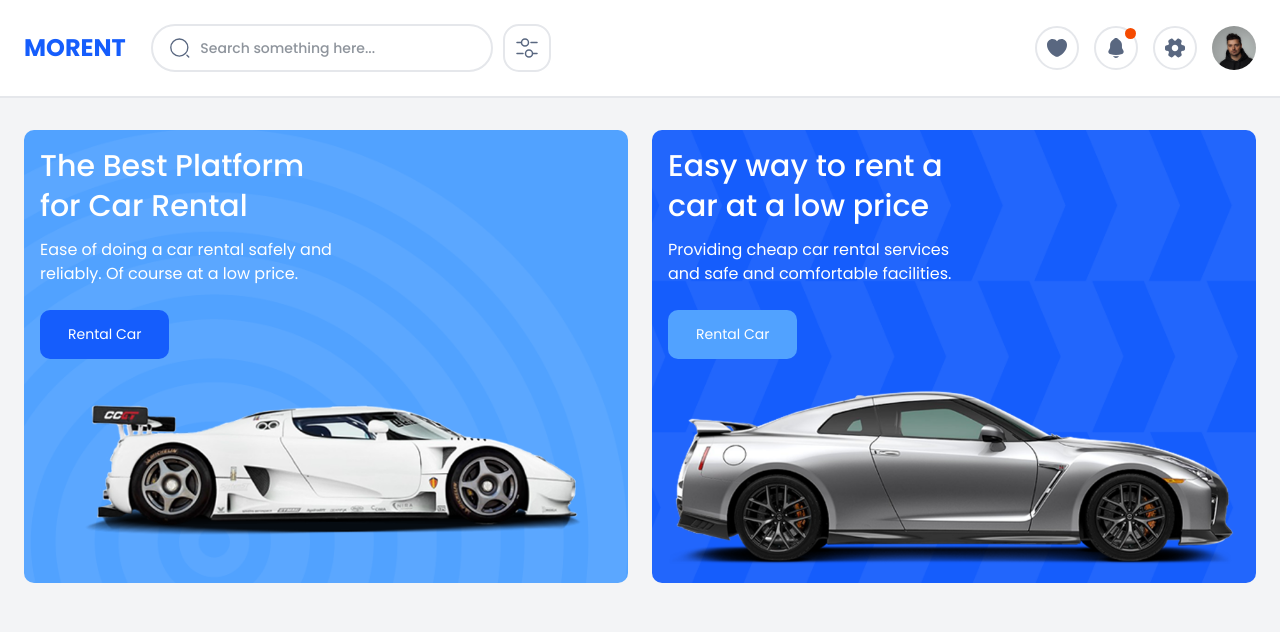
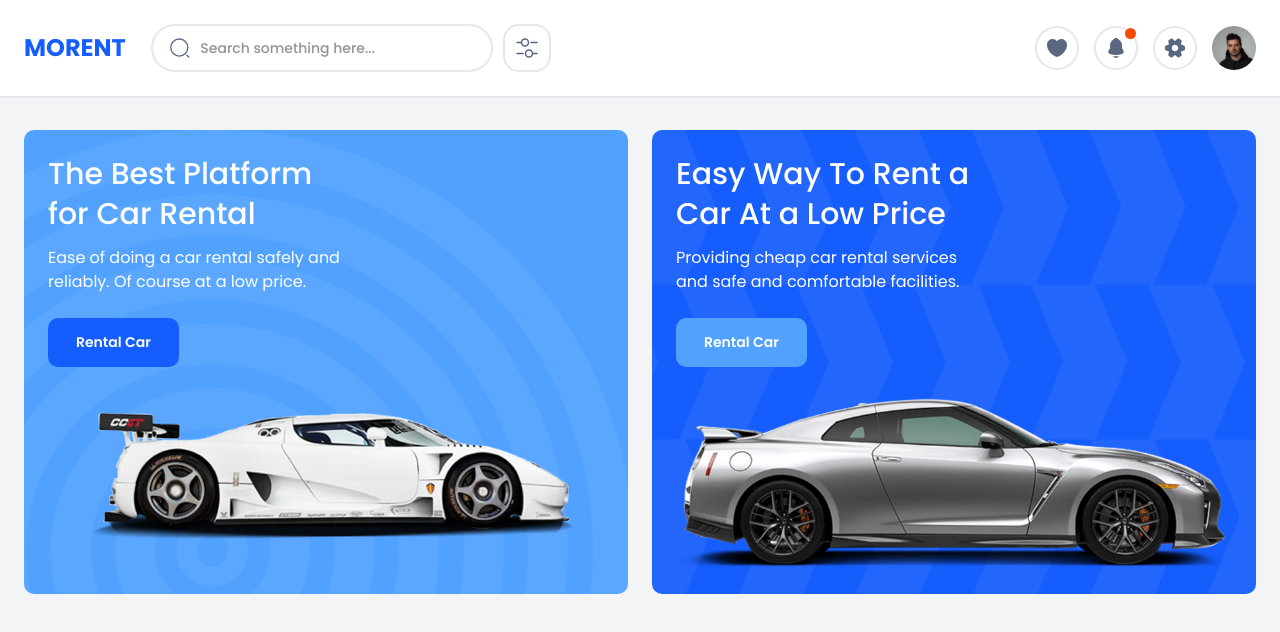
Before and after one commit to artyomdev250/react-tailwindcss, a React (Vite) app: page / in a window 1280 px wide. Shown: the top 632 px of the page. Built offline with nearby package versions, Linux system fonts and the light colour scheme.

Commit message:
hero grid banners

```diff
--- a/src/components/Hero.jsx
+++ b/src/components/Hero.jsx
@@ -16,7 +16,7 @@ function Hero() {
             id: 2,
             bgColor: "bg-blue-600",
             bgImage: "/BG2.png",
-            title: "Easy way to rent a car at a low price",
+            title: "Easy Way To Rent a Car At a Low Price",
             text: "Providing cheap car rental services and safe and comfortable facilities.",
             btnColor: "bg-blue-400",
             carImage: "/Car2.png",
@@ -31,7 +31,7 @@ function Hero() {
                     key={card.id}
                     className={`
                         ${card.bgColor}
-                        p-[16px] rounded-[10px] relative overflow-hidden
+                        p-[24px] rounded-[10px] relative overflow-hidden
                         ${card.hiddenOnMobile ? "hidden lg:block mt-[20px] lg:mt-0" : ""}
                     `}
                     style={{
@@ -50,7 +50,7 @@ function Hero() {
                     </p>
 
                     <button
-                        className={`px-[28px] py-[14px] text-[14px] cursor-pointer rounded-[10px] relative z-10 ${card.btnColor}`}
+                        className={`px-[28px] py-[14px] text-[14px] font-semibold cursor-pointer rounded-[10px] relative z-10 ${card.btnColor}`}
                     >
                         Rental Car
                     </button>
```
